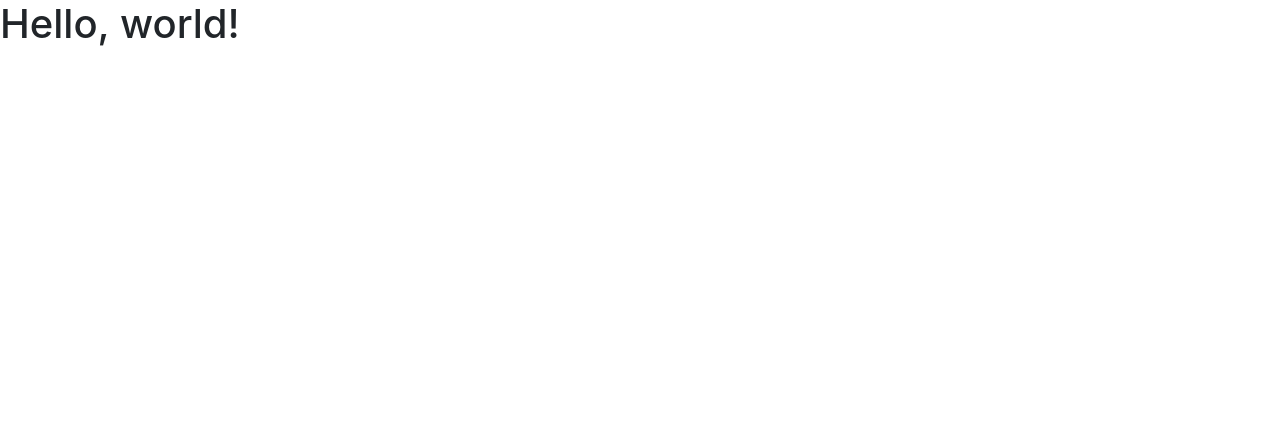
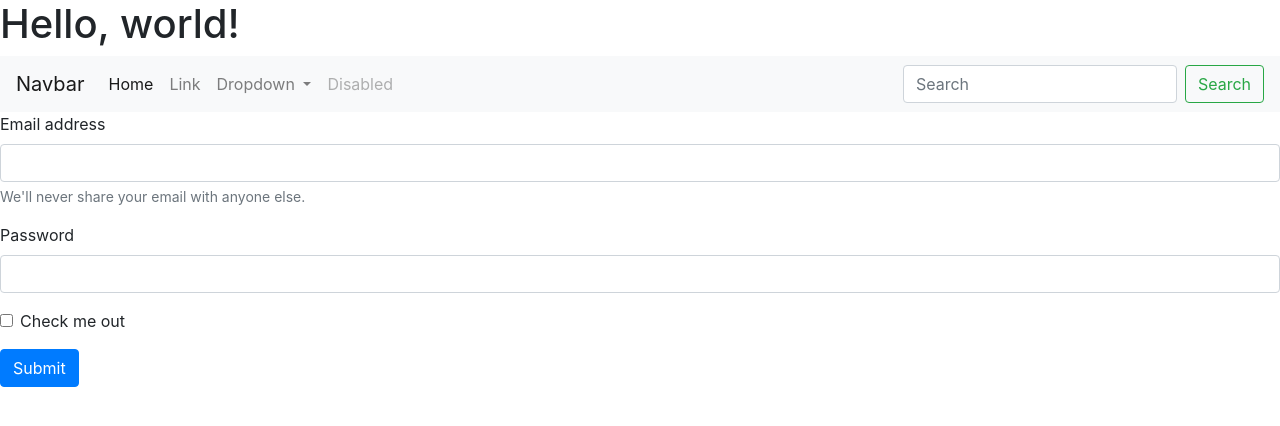
Before and after one commit to RensselaerMotorsport/LapSim, a Flask app: page / in a window 1280 px wide. Shown: the top 426 px of the page. Run offline with Flask 2, Linux system fonts and the light colour scheme.

Commit message:
added some more bootstrap content

```diff
--- a/app/templates/basic.html
+++ b/app/templates/basic.html
@@ -8,22 +8,65 @@
     <!-- Bootstrap CSS -->
     <link rel="stylesheet" href="https://cdn.jsdelivr.net/npm/bootstrap@4.6.2/dist/css/bootstrap.min.css" integrity="sha384-xOolHFLEh07PJGoPkLv1IbcEPTNtaed2xpHsD9ESMhqIYd0nLMwNLD69Npy4HI+N" crossorigin="anonymous">
 
-    <title>Hello, world!</title>
+    <title>Rensselaer Motorsport</title>
   </head>
   <body>
     <h1>Hello, world!</h1>
-
-    <!-- Optional JavaScript; choose one of the two! -->
-
     <!-- Option 1: jQuery and Bootstrap Bundle (includes Popper) -->
     <script src="https://cdn.jsdelivr.net/npm/jquery@3.5.1/dist/jquery.slim.min.js" integrity="sha384-DfXdz2htPH0lsSSs5nCTpuj/zy4C+OGpamoFVy38MVBnE+IbbVYUew+OrCXaRkfj" crossorigin="anonymous"></script>
     <script src="https://cdn.jsdelivr.net/npm/bootstrap@4.6.2/dist/js/bootstrap.bundle.min.js" integrity="sha384-Fy6S3B9q64WdZWQUiU+q4/2Lc9npb8tCaSX9FK7E8HnRr0Jz8D6OP9dO5Vg3Q9ct" crossorigin="anonymous"></script>
 
-    <!-- Option 2: Separate Popper and Bootstrap JS -->
-    <!--
-    <script src="https://cdn.jsdelivr.net/npm/jquery@3.5.1/dist/jquery.slim.min.js" integrity="sha384-DfXdz2htPH0lsSSs5nCTpuj/zy4C+OGpamoFVy38MVBnE+IbbVYUew+OrCXaRkfj" crossorigin="anonymous"></script>
-    <script src="https://cdn.jsdelivr.net/npm/popper.js@1.16.1/dist/umd/popper.min.js" integrity="sha384-9/reFTGAW83EW2RDu2S0VKaIzap3H66lZH81PoYlFhbGU+6BZp6G7niu735Sk7lN" crossorigin="anonymous"></script>
-    <script src="https://cdn.jsdelivr.net/npm/bootstrap@4.6.2/dist/js/bootstrap.min.js" integrity="sha384-+sLIOodYLS7CIrQpBjl+C7nPvqq+FbNUBDunl/OZv93DB7Ln/533i8e/mZXLi/P+" crossorigin="anonymous"></script>
-    -->
+    <nav class="navbar navbar-expand-lg navbar-light bg-light">
+      <a class="navbar-brand" href="#">Navbar</a>
+      <button class="navbar-toggler" type="button" data-toggle="collapse" data-target="#navbarSupportedContent" aria-controls="navbarSupportedContent" aria-expanded="false" aria-label="Toggle navigation">
+        <span class="navbar-toggler-icon"></span>
+      </button>
+
+      <div class="collapse navbar-collapse" id="navbarSupportedContent">
+        <ul class="navbar-nav mr-auto">
+          <li class="nav-item active">
+            <a class="nav-link" href="#">Home <span class="sr-only">(current)</span></a>
+          </li>
+          <li class="nav-item">
+            <a class="nav-link" href="#">Link</a>
+          </li>
+          <li class="nav-item dropdown">
+            <a class="nav-link dropdown-toggle" href="#" role="button" data-toggle="dropdown" aria-expanded="false">
+              Dropdown
+            </a>
+            <div class="dropdown-menu">
+              <a class="dropdown-item" href="#">Action</a>
+              <a class="dropdown-item" href="#">Another action</a>
+              <div class="dropdown-divider"></div>
+              <a class="dropdown-item" href="#">Something else here</a>
+            </div>
+          </li>
+          <li class="nav-item">
+            <a class="nav-link disabled">Disabled</a>
+          </li>
+        </ul>
+        <form class="form-inline my-2 my-lg-0">
+          <input class="form-control mr-sm-2" type="search" placeholder="Search" aria-label="Search">
+          <button class="btn btn-outline-success my-2 my-sm-0" type="submit">Search</button>
+        </form>
+      </div>
+    </nav>
+
+    <form>
+      <div class="form-group">
+        <label for="exampleInputEmail1">Email address</label>
+        <input type="email" class="form-control" id="exampleInputEmail1" aria-describedby="emailHelp">
+        <small id="emailHelp" class="form-text text-muted">We'll never share your email with anyone else.</small>
+      </div>
+      <div class="form-group">
+        <label for="exampleInputPassword1">Password</label>
+        <input type="password" class="form-control" id="exampleInputPassword1">
+      </div>
+      <div class="form-group form-check">
+        <input type="checkbox" class="form-check-input" id="exampleCheck1">
+        <label class="form-check-label" for="exampleCheck1">Check me out</label>
+      </div>
+      <button type="submit" class="btn btn-primary">Submit</button>
+    </form>
   </body>
 </html>
```
